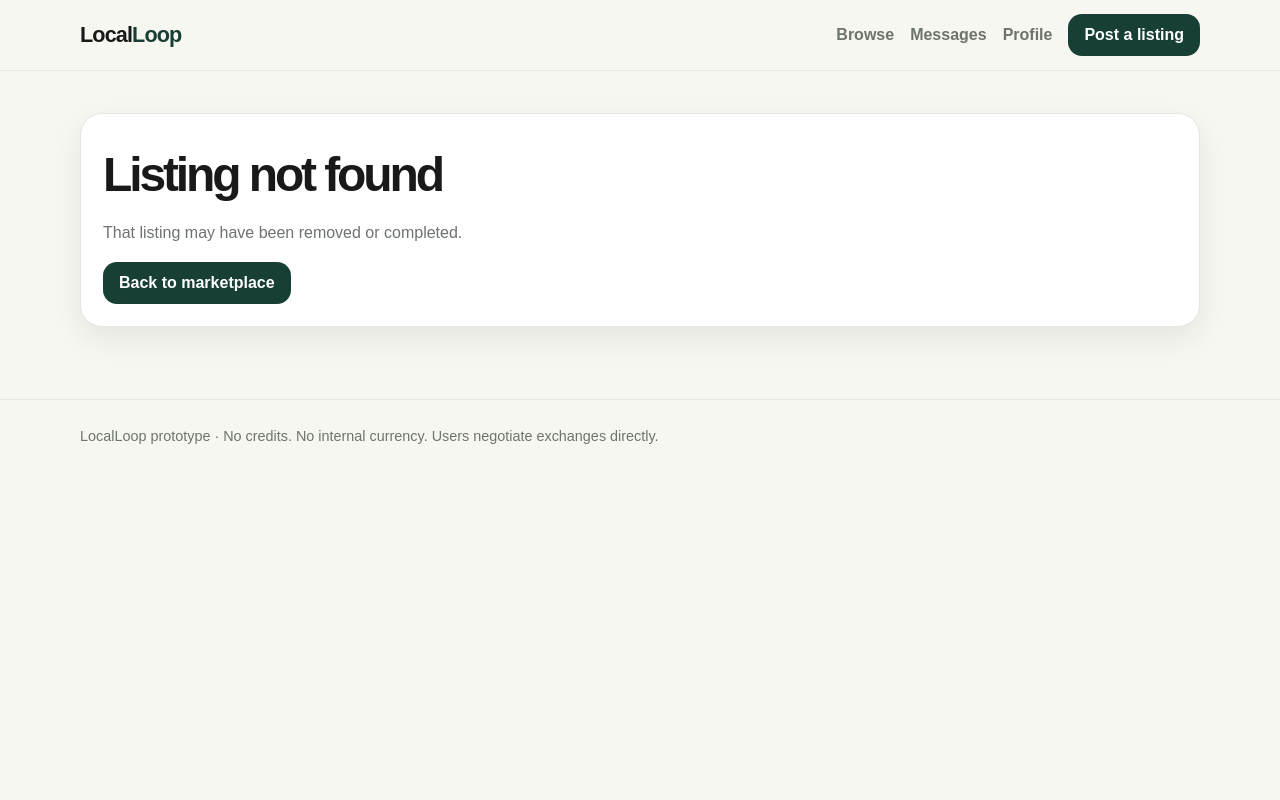
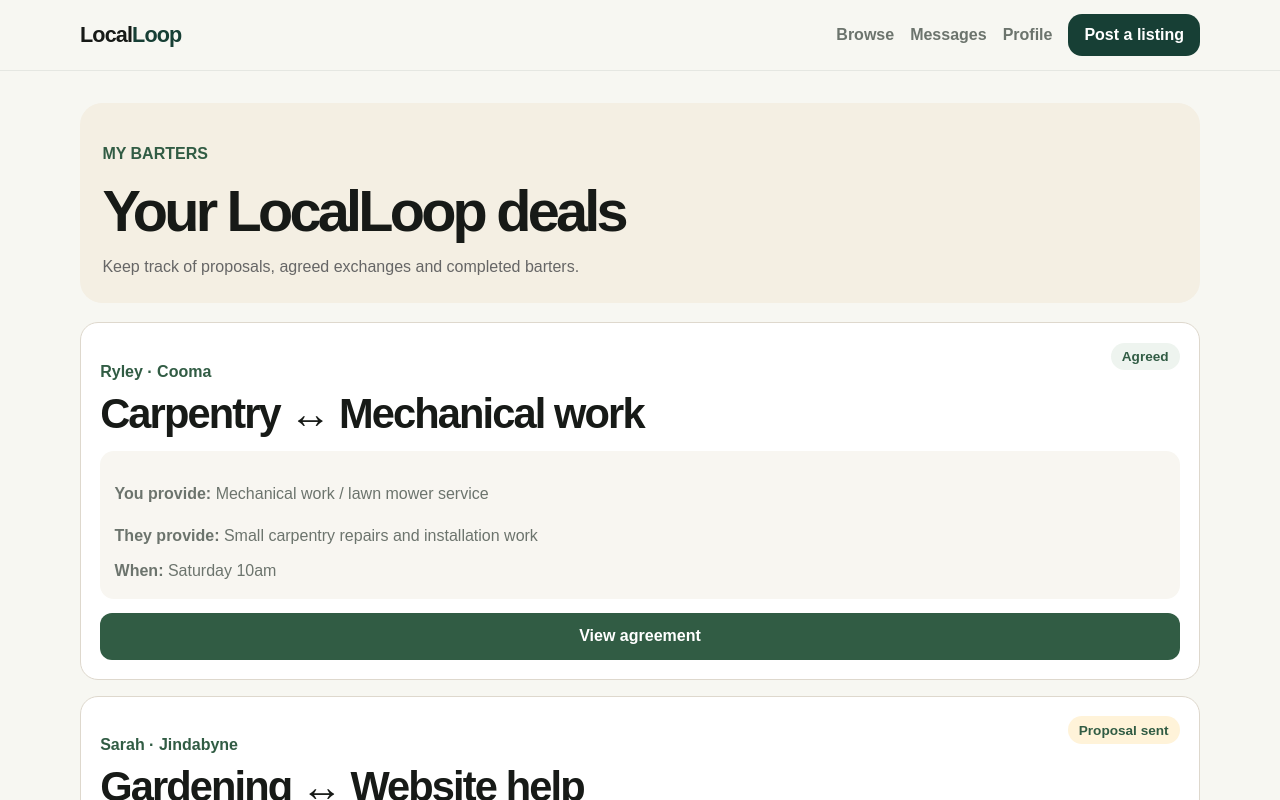
Before and after one commit to ryleycampbell93/LocalLoop, a Next.js app: page /messages/barterS in a window 1280 px wide. Before the commit this address had no page. Shown: the top 800 px of the page. Built offline with nearby package versions, Linux system fonts and the light colour scheme.

Commit message:
Add my barters page

```diff
--- /dev/null
+++ b/app/messages/barterS/page.tsx
@@ -0,0 +1,152 @@
+import Link from "next/link";
+
+const barters = [
+  {
+    id: "barter-001",
+    title: "Carpentry ↔ Mechanical work",
+    with: "Ryley",
+    town: "Cooma",
+    status: "Agreed",
+    when: "Saturday 10am",
+    youProvide: "Mechanical work / lawn mower service",
+    theyProvide: "Small carpentry repairs and installation work",
+  },
+  {
+    id: "barter-002",
+    title: "Gardening ↔ Website help",
+    with: "Sarah",
+    town: "Jindabyne",
+    status: "Proposal sent",
+    when: "Next week",
+    youProvide: "Basic website help",
+    theyProvide: "Garden cleanup and mowing",
+  },
+];
+
+export default function BartersPage() {
+  return (
+    <main className="container" style={{ padding: "2rem 0 4rem" }}>
+      <section
+        style={{
+          background: "#f4efe3",
+          borderRadius: 22,
+          padding: "1.4rem",
+          marginBottom: "1.2rem",
+        }}
+      >
+        <p
+          style={{
+            fontWeight: 800,
+            color: "#315c44",
+            marginBottom: "0.4rem",
+          }}
+        >
+          MY BARTERS
+        </p>
+
+        <h1
+          style={{
+            fontSize: "clamp(2rem, 8vw, 3.6rem)",
+            marginBottom: "0.7rem",
+          }}
+        >
+          Your LocalLoop deals
+        </h1>
+
+        <p style={{ color: "#666", marginBottom: 0 }}>
+          Keep track of proposals, agreed exchanges and completed barters.
+        </p>
+      </section>
+
+      <section style={{ display: "grid", gap: "1rem" }}>
+        {barters.map((barter) => (
+          <article
+            key={barter.id}
+            style={{
+              background: "#fff",
+              border: "1px solid #ded8cd",
+              borderRadius: 18,
+              padding: "1.2rem",
+            }}
+          >
+            <div
+              style={{
+                display: "flex",
+                justifyContent: "space-between",
+                gap: "1rem",
+                alignItems: "flex-start",
+                marginBottom: "0.8rem",
+              }}
+            >
+              <div>
+                <p
+                  style={{
+                    color: "#315c44",
+                    fontWeight: 800,
+                    marginBottom: "0.3rem",
+                  }}
+                >
+                  {barter.with} · {barter.town}
+                </p>
+
+                <h2 style={{ margin: 0 }}>{barter.title}</h2>
+              </div>
+
+              <span
+                style={{
+                  background:
+                    barter.status === "Agreed" ? "#eef4ef" : "#fff3d9",
+                  color: "#315c44",
+                  borderRadius: 999,
+                  padding: "0.4rem 0.7rem",
+                  fontSize: "0.85rem",
+                  fontWeight: 800,
+                  whiteSpace: "nowrap",
+                }}
+              >
+                {barter.status}
+              </span>
+            </div>
+
+            <div
+              style={{
+                background: "#f8f6f1",
+                borderRadius: 14,
+                padding: "0.9rem",
+                marginBottom: "0.9rem",
+              }}
+            >
+              <p style={{ marginBottom: "0.5rem" }}>
+                <strong>You provide:</strong> {barter.youProvide}
+              </p>
+
+              <p style={{ marginBottom: "0.5rem" }}>
+                <strong>They provide:</strong> {barter.theyProvide}
+              </p>
+
+              <p style={{ margin: 0 }}>
+                <strong>When:</strong> {barter.when}
+              </p>
+            </div>
+
+            <Link
+              href="/agreement"
+              style={{
+                display: "block",
+                textAlign: "center",
+                background: "#315c44",
+                color: "#fff",
+                padding: "0.9rem",
+                borderRadius: 12,
+                textDecoration: "none",
+                fontWeight: 800,
+              }}
+            >
+              View agreement
+            </Link>
+          </article>
+        ))}
+      </section>
+    </main>
+  );
+}
```
